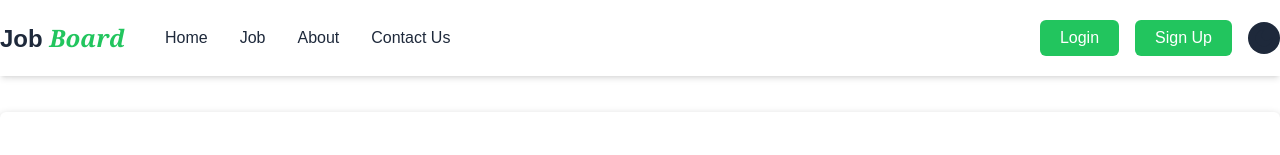
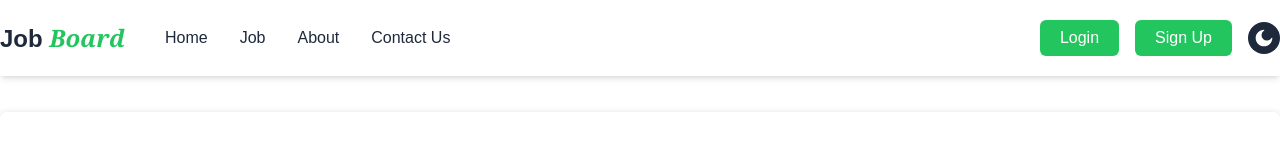
Before and after one commit to amanullhazoha/dynamic_job_board, a Next.js app: page / in a window 1280 px wide. Shown: the top 155 px of the page. Built offline with nearby package versions, Linux system fonts and the light colour scheme; no server answers.

Commit message:
svg color change dark and white

```diff
--- a/src/components/buttons/ThemeToggleBtn.tsx
+++ b/src/components/buttons/ThemeToggleBtn.tsx
@@ -34,7 +34,7 @@ const ThemeToggleBtn = () => {
       onClick={handleThemeChange}
       className="capitalize w-8 h-8 bg-slate-800 dark:bg-white rounded-full text-white dark:text-slate-800 font-medium flex justify-center items-center"
     >
-      <MoonIcon color={theme === "light" ? "#fff" : "#000"} />
+      <MoonIcon className="text-white dark:text-slate-800" />
     </button>
   );
 };
```
